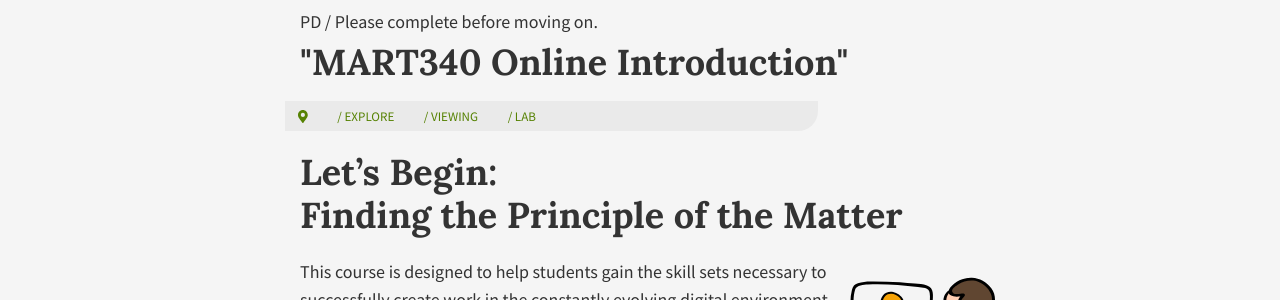
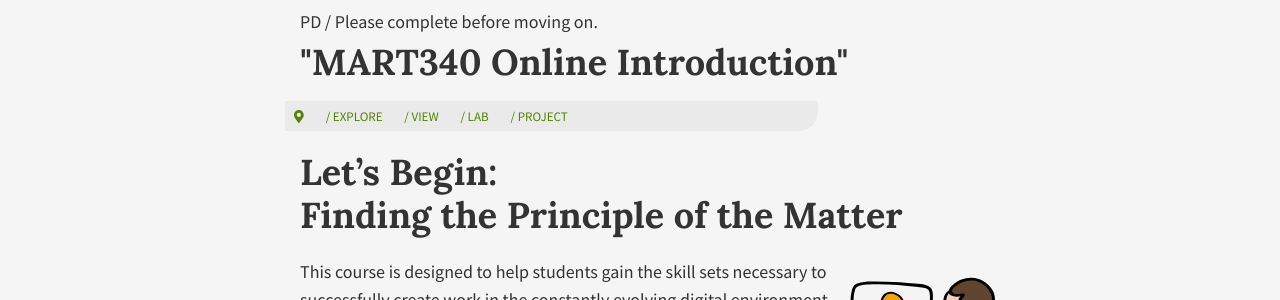
Before and after one commit to Media-Ed-Online/princ-int-media, a Jekyll site: the page built from pages/modules/pd/pd-1.md, in a window 1280 px wide. Shown: the part 147-447 px from the top of the page. Built offline with Jekyll 4.4.1, drawn with Linux system fonts in a browser that asks for light colours; nearby versions of some CDN libraries; some of the changed text lies outside the part shown.

Commit message:
Added project section to navbar.

```diff
--- a/css/main.css
+++ b/css/main.css
@@ -554,7 +554,8 @@ footer p {
 
 .nav-marker {
   display: inline;
-  margin: 0 1em;
+  /*margin: 0 1em;*/
+  margin: 0 .7em;
   valign: middle;
   font-size: small;
 }
@@ -562,7 +563,8 @@ footer p {
 menu#sticky-navigation ul {
   margin: 0;
   background-color: #EAEAEA;
-  min-width: 275px;
+  /*min-width: 275px;*/
+  min-width: 300px;
   width: 75%;
   border-bottom-right-radius: 20px;
   text-align: left;
@@ -575,7 +577,8 @@ menu#sticky-navigation li {
   font-size: small;
   text-align: center;
   margin: auto;
-  padding: .4em 1em;
+  /*padding: .4em 1em;*/
+  padding: .4em .7em;
 }
 
 
--- a/pages/modules/pd/pd-1.md
+++ b/pages/modules/pd/pd-1.md
@@ -9,8 +9,9 @@ summary: Please complete before moving on.
   <ul class="pd">
     <a href="#top" class="scroll"><i class="fas fa-map-marker-alt nav-marker"></i></a>
     <li><a href="#section1" class="scroll">/ Explore</a></li>
-    <li><a href="#section2" class="scroll">/ Viewing</a></li>
+    <li><a href="#section2" class="scroll">/ View</a></li>
     <li><a href="#section3" class="scroll">/ Lab</a></li>
+    <li><a href="#section4" class="scroll">/ Project</a></li>
   </ul>
 </menu>
 
@@ -62,7 +63,7 @@ The "exploration" section of each topic contains the majority of the learning ma
 
 <span class="anchor" id="section2"></span>
 <div class="section">
-  <h3><i class="fas fa-video material-marker"></i> Viewing...</h3>
+  <h3><i class="fas fa-video material-marker"></i> View...</h3>
 </div>
 
 You'll also use "viewings" to formulate your "Group Think" responses!
@@ -86,7 +87,16 @@ Meet [Don Norman](https://www.jnd.org/), a man we'll discuss over the IXD and UX
 
 **Labs** are usually step-by-step guides to teach you the creative technologies used in the course. These include Adobe [XD](https://www.adobe.com/products/xd.html) and [Muse](https://www.adobe.com/products/muse.html), and [Unity](https://store.unity.com/products/unity-personal).
 
-Each topic you'll have a lab and respective tutorial. You will turn in functioning clones of the projects discussed. In exchange, you'll have the opportunity to explore the software further during Projects.
+Most topics you'll have a lab and respective tutorial. You will turn in functioning clones of the projects discussed. In exchange, you'll have the opportunity to explore the software further during Projects.
+
+
+<hr>
+
+
+<span class="anchor" id="section4"></span>
+<div class="section">
+  <h3><i class="fas fa-paint-brush material-marker"></i> Project... </h3>
+</div>
 
 A **Project** will ask you to add to a past lab in your own way. For example:
 
```
Also changed, not shown: pages/modules/pd/pd-2.md (+14 -2 lines).
